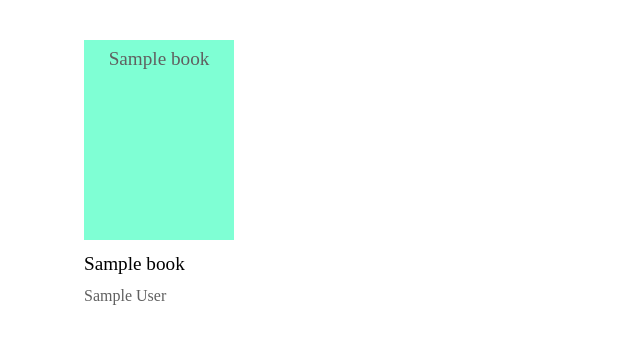
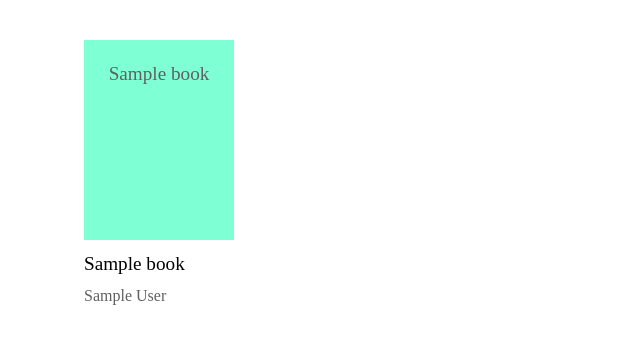
Before and after one commit to BookkuBookku/BookkuBookku, a PHP site: page /total_book.php in a window 1280 px wide. Shown: the part 193-537 px from the top of the page, without its empty margins (0-640 px from the left). Run offline with PHP 8.4, Linux system fonts and the light colour scheme; the visitor is signed in with stand-in values (Sample User, id 1); tables that the repository leaves empty or names only in its code hold one stand-in row (values such as "Sample post"); some libraries are stand-ins or nearby versions; some web fonts are replaced.

Commit message:
modify total_book css

```diff
--- a/css/total_book.css
+++ b/css/total_book.css
@@ -2,6 +2,7 @@
     width: 90%;
     margin: 20px auto;
     display:flex;
+    flex-wrap: wrap;
 }
 .book_box{
     margin: 20px;
@@ -22,3 +23,6 @@
     color: black;
     margin-bottom: 5px;
 }
+.cover_title{
+    margin-top: 15px;
+}
--- a/total_book.php
+++ b/total_book.php
@@ -27,13 +27,12 @@
   ?>
     <div class="book_box"  OnClick="location.href ='book_detail.php?bid=<?=$bid?>'" style="cursor:pointer;">
       <div class="book_cover">
-        <p><?= $name?></p>
+        <p class="cover_title"><?= $name?></p>
       </div>
       <div>
         <p class="book_name"> <?= $name?> </p>
         <p class="book_author"> <?= $author?> </p>
       </div>
-      <!-- <p> <a href="book_detail.php?bid=<?=$bid?>"></a></p> -->
     </div>
 
   <?php
```
